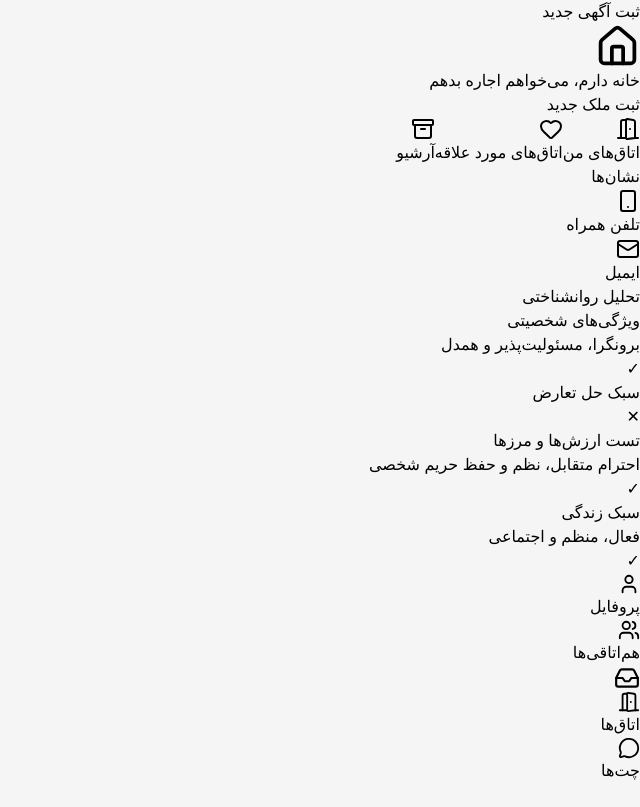
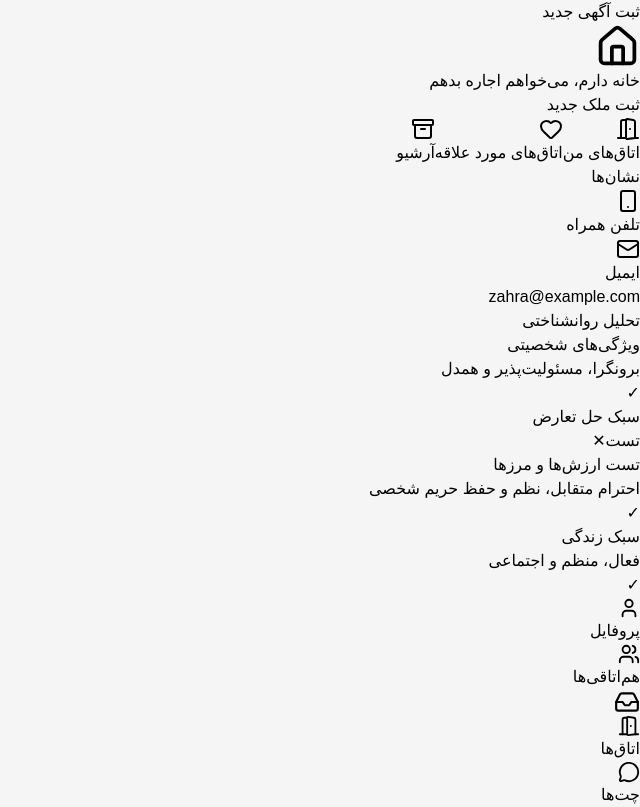
Before and after one commit to Haniemh/Hamkhoone, a React (Vite) app: page /profile in a window 1280 px wide. Shown: the part 1016-1823 px from the top of the page, without its empty margins (640-1280 px from the left). Before the commit the page ends 1799 px from the top, so only its background shows below. Built offline with nearby package versions, Linux system fonts and the light colour scheme.

Commit message:
fix PsychologySection and BadgesSection

```diff
--- a/src/pages/Profile/BadgesSection.jsx
+++ b/src/pages/Profile/BadgesSection.jsx
@@ -1,33 +1,66 @@
-import {
-  Mail,
-  Smartphone
-} from "lucide-react";
+import { useState } from "react";
+import { Mail, Smartphone } from "lucide-react";
 
-export default function BadgesSection({
-  user
-}) {
+export default function BadgesSection({ user, setUser }) {
+  const [editingField, setEditingField] = useState(null);
+  const [editValue, setEditValue] = useState("");
+
+  const startEditing = (field, currentValue) => {
+    setEditingField(field);
+    setEditValue(currentValue || "");
+  };
+
+  const cancelEditing = () => {
+    setEditingField(null);
+    setEditValue("");
+  };
+
+  const saveValue = () => {
+    if (editingField === "phone") {
+      setUser((prevUser) => ({
+        ...prevUser,
+        phoneNumber: editValue.trim(),
+        phoneVerified: editValue.trim() !== "",
+      }));
+    } else if (editingField === "email") {
+      setUser((prevUser) => ({
+        ...prevUser,
+        email: editValue.trim(),
+        emailVerified: editValue.trim() !== "",
+      }));
+    }
+    setEditingField(null);
+    setEditValue("");
+  };
+
+  const handleBoxClick = (field, currentValue) => {
+    startEditing(field, currentValue);
+  };
+
+  const phoneValue = user.phoneNumber || null;
+  const emailValue = user.email ||  null;
 
   return (
     <div className="bg-white rounded-[35px] p-5">
-
-      <h2 className="font-bold text-xl mb-5">
-        نشان‌ها
-      </h2>
+      <h2 className="font-bold text-xl mb-5">نشان‌ها</h2>
 
       <div className="grid grid-cols-2 gap-4">
-
         {/* تلفن */}
-
         <div
+          onClick={() => handleBoxClick("phone", phoneValue)}
           className={`
             rounded-3xl
             p-4
             text-center
-
+            cursor-pointer
+            transition-all
+            duration-200
             ${
-              user.phoneVerified
-                ? "bg-green-50"
-                : "bg-red-50"
+              editingField === "phone"
+                ? "ring-2 ring-blue-300 bg-blue-50"
+                : user.phoneVerified
+                ? "bg-green-50 hover:bg-green-100"
+                : "bg-red-50 hover:bg-red-100"
             }
           `}
         >
@@ -39,24 +72,58 @@ export default function BadgesSection({
             }`}
           />
 
-          <p className="mt-2 text-sm">
-            تلفن همراه
-          </p>
+          <p className="mt-2 text-sm">تلفن همراه</p>
 
+          {editingField === "phone" ? (
+            <div className="mt-3" onClick={(e) => e.stopPropagation()}>
+              <input
+                type="tel"
+                value={editValue}
+                onChange={(e) => setEditValue(e.target.value)}
+                placeholder="شماره تلفن را وارد کنید"
+                className="w-full p-2 text-right border border-gray-300 rounded-lg focus:outline-none focus:ring-2 focus:ring-blue-400"
+                autoFocus
+              />
+              <div className="flex gap-2 mt-2">
+                <button
+                  onClick={saveValue}
+                  className="save-button flex-1 px-3 py-1.5 bg-green-500 text-white rounded-lg text-sm hover:bg-green-600 transition"
+                >
+                  ثبت
+                </button>
+                <button
+                  onClick={cancelEditing}
+                  className="cancel-button flex-1 px-3 py-1.5 bg-gray-300 text-gray-700 rounded-lg text-sm hover:bg-gray-400 transition"
+                >
+                  انصراف
+                </button>
+              </div>
+            </div>
+          ) : (
+            user.phoneVerified && (
+              <p className="text-xs text-gray-500 mt-1 truncate">
+                {phoneValue}
+              </p>
+            )
+          )}
         </div>
 
         {/* ایمیل */}
-
         <div
+          onClick={() => handleBoxClick("email", emailValue)}
           className={`
             rounded-3xl
             p-4
             text-center
-
+            cursor-pointer
+            transition-all
+            duration-200
             ${
-              user.emailVerified
-                ? "bg-green-50"
-                : "bg-red-50"
+              editingField === "email"
+                ? "ring-2 ring-blue-300 bg-blue-50"
+                : user.emailVerified
+                ? "bg-green-50 hover:bg-green-100"
+                : "bg-red-50 hover:bg-red-100"
             }
           `}
         >
@@ -68,14 +135,42 @@ export default function BadgesSection({
             }`}
           />
 
-          <p className="mt-2 text-sm">
-            ایمیل
-          </p>
+          <p className="mt-2 text-sm">ایمیل</p>
 
+          {editingField === "email" ? (
+            <div className="mt-3" onClick={(e) => e.stopPropagation()}>
+              <input
+                type="email"
+                value={editValue}
+                onChange={(e) => setEditValue(e.target.value)}
+                placeholder="ایمیل را وارد کنید"
+                className="w-full p-2 text-right border border-gray-300 rounded-lg focus:outline-none focus:ring-2 focus:ring-blue-400"
+                autoFocus
+              />
+              <div className="flex gap-2 mt-2">
+                <button
+                  onClick={saveValue}
+                  className="save-button flex-1 px-3 py-1.5 bg-green-500 text-white rounded-lg text-sm hover:bg-green-600 transition"
+                >
+                  ثبت
+                </button>
+                <button
+                  onClick={cancelEditing}
+                  className="cancel-button flex-1 px-3 py-1.5 bg-gray-300 text-gray-700 rounded-lg text-sm hover:bg-gray-400 transition"
+                >
+                  انصراف
+                </button>
+              </div>
+            </div>
+          ) : (
+            user.emailVerified && (
+              <p className="text-xs text-gray-500 mt-1 truncate">
+                {emailValue}
+              </p>
+            )
+          )}
         </div>
-
       </div>
-
     </div>
   );
 }
--- a/src/pages/Profile/ProfilePage.jsx
+++ b/src/pages/Profile/ProfilePage.jsx
@@ -52,8 +52,10 @@ export default function ProfilePage() {
       },
     },
 
-    phoneVerified: true,
-    emailVerified: false,
+    phoneNumber: null,
+    phoneVerified: false,
+    email: "zahra@example.com",
+    emailVerified: true,
   });
 
   return (
@@ -82,12 +84,14 @@ export default function ProfilePage() {
 
         <BadgesSection
           user={user}
+          setUser={setUser}
         />
 
         {/* <PremiumCard /> */}
 
         <PsychologySection
           user={user}
+          setUser={setUser}
         />
 
       </div>
--- a/src/pages/Profile/PsychologySection.jsx
+++ b/src/pages/Profile/PsychologySection.jsx
@@ -1,51 +1,135 @@
-export default function PsychologySection({ user }) {
-  const items = Object.values(user.psychology);
+import { useState } from "react";
+
+export default function PsychologySection({ user, setUser }) {
+  const [editingKey, setEditingKey] = useState(null);
+  const [editValue, setEditValue] = useState("");
+
+  const psychologyEntries = Object.entries(user.psychology).map(([key, value]) => ({
+    key,
+    ...value,
+  }));
+
+  const startEditing = (itemKey, currentResult) => {
+    setEditingKey(itemKey);
+    setEditValue(currentResult || "");
+  };
+
+  const cancelEditing = () => {
+    setEditingKey(null); // فقط ویرایش بسته می‌شود، هیچ تغییری در دیتا اعمال نمی‌شود
+    setEditValue("");
+  };
+
+  const saveResult = () => {
+    if (editingKey) {
+      setUser((prevUser) => ({
+        ...prevUser,
+        psychology: {
+          ...prevUser.psychology,
+          [editingKey]: {
+            ...prevUser.psychology[editingKey],
+            result: editValue.trim(),
+            completed: editValue.trim() !== "",
+          },
+        },
+      }));
+      setEditingKey(null); // بستن ویرایش بعد از ذخیره
+      setEditValue("");
+    }
+  };
+
+  const handleTestClick = (itemKey, itemTitle) => {
+    const testLinks = {
+      personality: "https://example.com/test/personality",
+      conflictStyle: "https://example.com/test/conflict-style",
+      values: "https://example.com/test/values",
+      lifestyle: "https://example.com/test/lifestyle",
+    };
+
+    const link = testLinks[itemKey] || "https://example.com/test/general";
+    alert(`لینک تست ${itemTitle}:\n${link}\n(در نسخه نهایی باز می‌شود)`);
+  };
+
+  const handleItemClick = (e, itemKey, currentResult) => {
+    if (e.target.closest(".test-button") || e.target.closest(".cancel-button") || e.target.closest(".save-button")) {
+      return;
+    }
+    startEditing(itemKey, currentResult);
+  };
 
   return (
     <div className="bg-white rounded-3xl p-5">
-      <h2 className="text-2xl font-bold mb-6">
-        تحلیل روانشناختی
-      </h2>
+      <h2 className="text-2xl font-bold mb-6">تحلیل روانشناختی</h2>
 
       <div className="space-y-4">
-        {items.map((item) => {
-          const hasResult =
-            item.result &&
-            item.result.trim() !== "";
+        {psychologyEntries.map((item) => {
+          const hasResult = item.result && item.result.trim() !== "";
+          const isEditing = editingKey === item.key;
 
           return (
             <div
-              key={item.title}
-              className="
-                flex
-                items-center
-                justify-between
-                p-4
-                rounded-2xl
-                bg-gray-50
-              "
+              key={item.key}
+              onClick={(e) => handleItemClick(e, item.key, item.result)}
+              className={`
+                flex items-center justify-between p-4 rounded-2xl
+                transition-all duration-200 cursor-pointer
+                ${isEditing ? "bg-blue-50 ring-2 ring-blue-300" : "bg-gray-50 hover:bg-gray-100"}
+              `}
             >
-              <div>
-                <p className="font-medium">
-                  {item.title}
-                </p>
+              {/* بخش محتوای اصلی */}
+              <div className="flex-1">
+                <p className="font-medium">{item.title}</p>
 
-                {hasResult && (
-                  <p className="text-sm text-gray-500 mt-1">
-                    {item.result}
-                  </p>
+                {isEditing ? (
+                  <div className="mt-2">
+                    <textarea
+                      value={editValue}
+                      onChange={(e) => setEditValue(e.target.value)}
+                      placeholder="نتیجه تست را وارد کنید..."
+                      className="w-full p-2 border border-gray-300 rounded-lg focus:outline-none focus:ring-2 focus:ring-blue-400"
+                      rows={2}
+                      autoFocus
+                    />
+                    <div className="flex gap-2 mt-2">
+                      <button
+                        onClick={saveResult}
+                        className="save-button px-4 py-1.5 bg-green-500 text-white rounded-lg text-sm hover:bg-green-600 transition"
+                      >
+                        ثبت
+                      </button>
+                      <button
+                        onClick={cancelEditing}
+                        className="cancel-button px-4 py-1.5 bg-gray-300 text-gray-700 rounded-lg text-sm hover:bg-gray-400 transition"
+                      >
+                        انصراف
+                      </button>
+                    </div>
+                  </div>
+                ) : (
+                  hasResult && (
+                    <p className="text-sm text-gray-500 mt-1">{item.result}</p>
+                  )
                 )}
               </div>
 
-              <span
-                className={`text-xl font-bold ${
-                  hasResult
-                    ? "text-green-500"
-                    : "text-red-500"
-                }`}
-              >
-                {hasResult ? "✓" : "✕"}
-              </span>
+              {/* بخش وضعیت - ترتیب جدید: اول تست، بعد ضربدر */}
+              <div className="flex items-center gap-3 mr-4">
+                {hasResult ? (
+                  <span className="text-xl font-bold text-green-500">✓</span>
+                ) : (
+                  <>
+                    <button
+                      className="test-button px-3 py-1.5 bg-blue-500 text-white rounded-lg text-sm font-medium hover:bg-blue-600 transition"
+                      onClick={(e) => {
+                        e.stopPropagation();
+                        handleTestClick(item.key, item.title);
+                      }}
+                    >
+                      تست
+                    </button>
+                    <span className="text-xl font-bold text-red-500">✕</span>
+                  </>
+                )}
+              </div>
             </div>
           );
         })}
```
